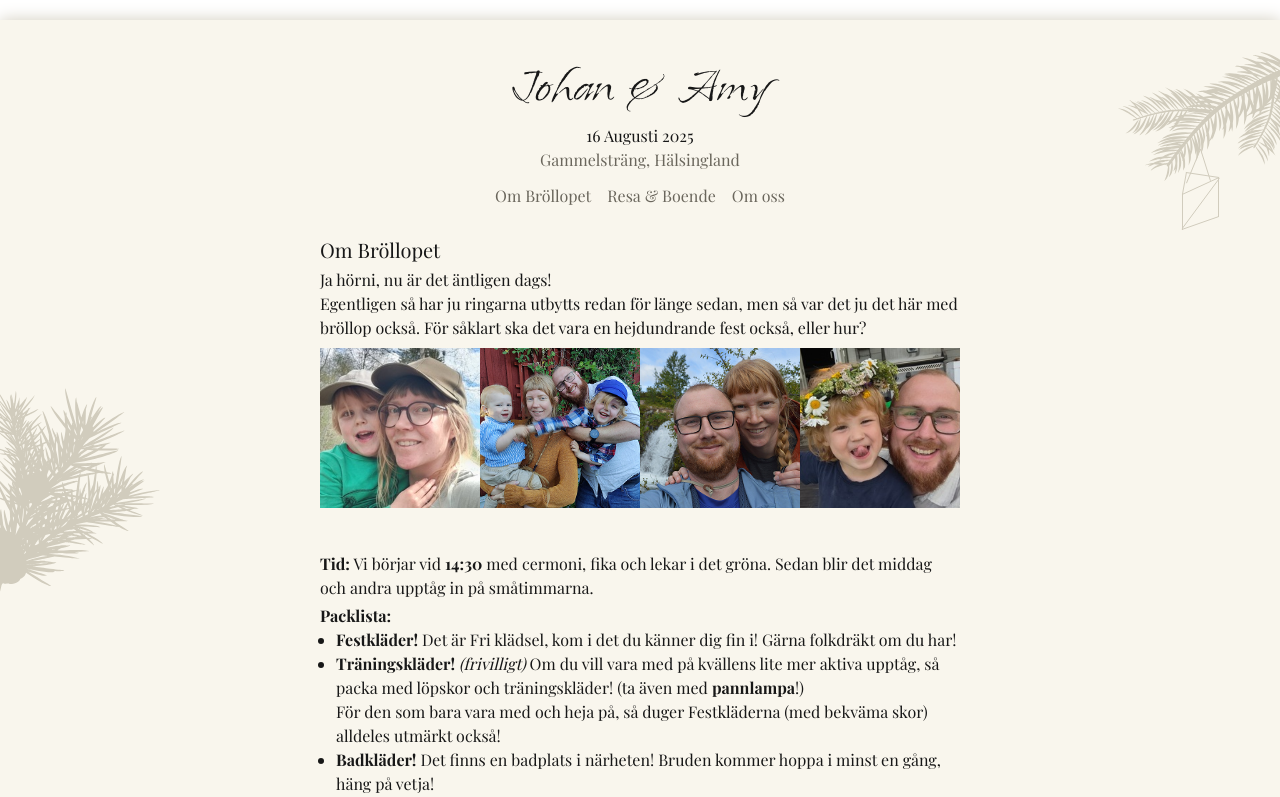
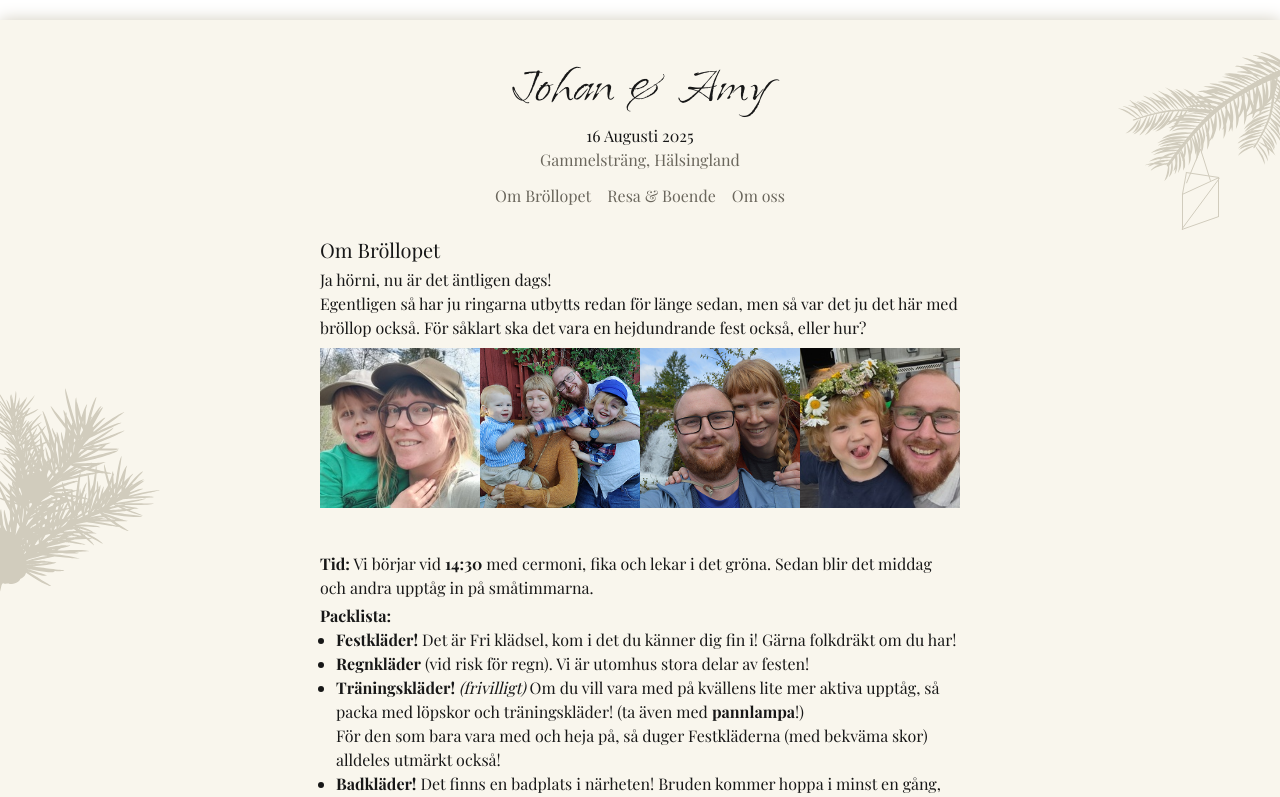
Before and after one commit to nytamin/amy-johan, a Next.js app: page / in a window 1280 px wide. Shown: the top 797 px of the page. Built offline with nearby package versions, Linux system fonts and the light colour scheme.

Commit message:
Update om-brollopet.tsx

```diff
--- a/app/om-brollopet.tsx
+++ b/app/om-brollopet.tsx
@@ -33,6 +33,9 @@ export default function OmBrollopet(props: {
             <li>
               <b>Festkläder!</b> Det är Fri klädsel, kom i det du känner dig fin
               i! Gärna folkdräkt om du har!
+            </li>
+            <li>
+              <b>Regnkläder</b> (vid risk för regn). Vi är utomhus stora delar av festen!
             </li>
             <li>
               <b>Träningskläder!</b> <i>(frivilligt)</i> Om du vill vara med på
```
